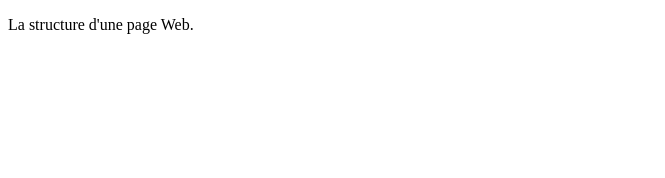
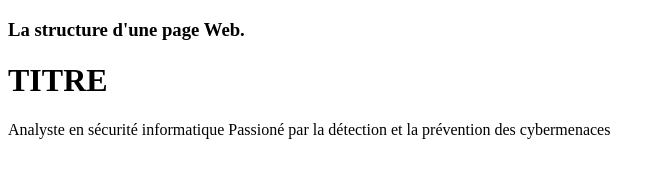
Before and after one commit to CyanaraMaureen/git-mon-cv, a plain HTML site: page index.html in a window 1280 px wide. Shown: the whole page, without its empty margins (0-665 px from the left). Drawn offline with Linux system fonts and the light colour scheme.

Commit message:
mise en place de la section titre

```diff
--- a/index.html
+++ b/index.html
@@ -7,8 +7,15 @@
     <link rel="stylesheet"href="style.css">
 </head>
 <body>
+    <h3>
+        La structure d'une page Web.
+    </h3>
+    <h1>
+        TITRE
+    </h1>
     <p>
-        La structure d'une page Web.
+        Analyste en sécurité informatique
+        Passioné par la détection et la prévention des cybermenaces
     </p>
 </body>
 </html>
```
